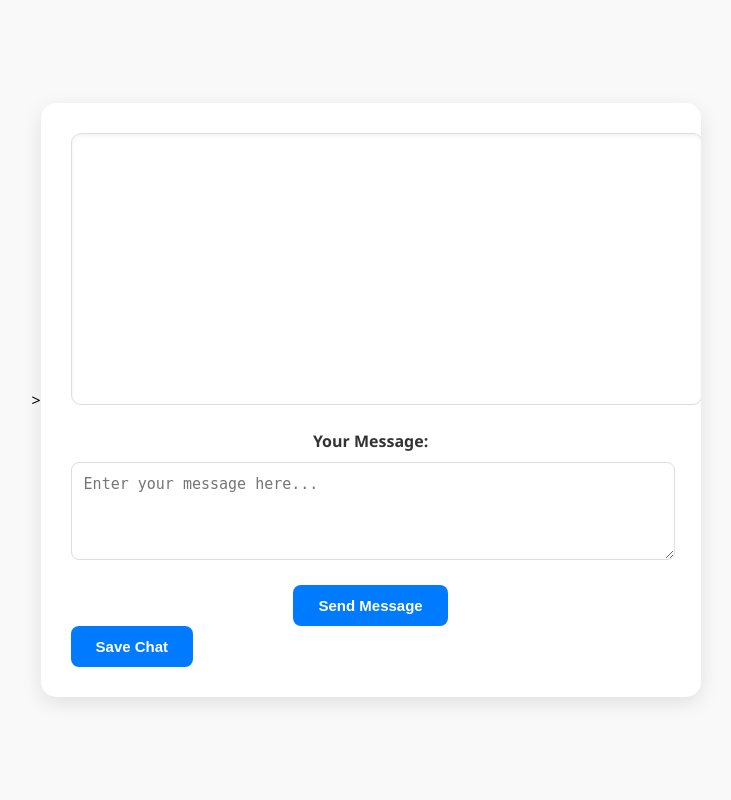
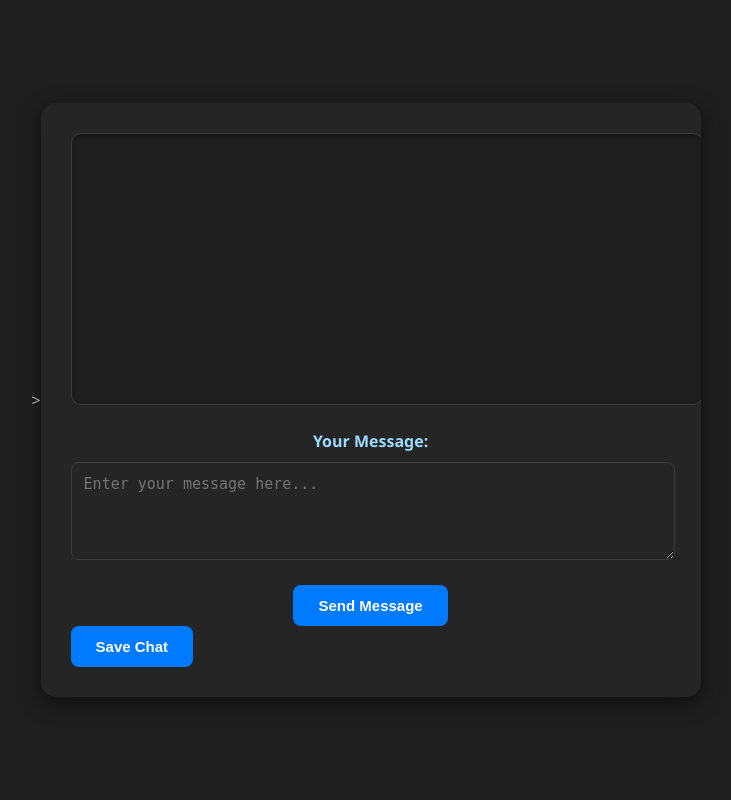
Before and after one commit to thesammiller/rime, a Flask app: template templates/form.html in a window 1280 px wide. Shown: the whole page, without its empty margins (274-1005 px from the left). Run offline with Flask 3, Linux system fonts and the light colour scheme; the template is opened without the code that fills it, so the values that code supplies are empty.

Commit message:
Update to night mode.

```diff
--- a/static/styles.css
+++ b/static/styles.css
@@ -1,33 +1,35 @@
 body {
   font-family: 'Segoe UI', Tahoma, Geneva, Verdana, sans-serif;
-  background-color: #f9f9f9;
+  background-color: #1e1e1e;
+  color: #d4d4d4;
   display: flex;
   justify-content: center;
   align-items: center;
   height: 100vh;
   margin: 0;
   padding: 0;
+  overflow: hidden;
 }
 
 .container {
   width: 600px;
-  background-color: #ffffff;
+  background-color: #252526;
   padding: 30px;
   border-radius: 15px;
-  box-shadow: 0 6px 20px rgba(0, 0, 0, 0.1);
+  box-shadow: 0 6px 20px rgba(0, 0, 0, 0.5);
   overflow: hidden;
 }
 
 .comments-container {
   height: 240px;
   width: 100%;
-  border: 1px solid #ddd;
-  overflow: auto;
+  border: 1px solid #3c3c3c;
+  overflow-y: auto;
   padding: 15px;
   margin-bottom: 25px;
-  background-color: #fff;
+  background-color: #1e1e1e;
   border-radius: 10px;
-  box-shadow: inset 0 2px 4px rgba(0, 0, 0, 0.05);
+  box-shadow: inset 0 2px 4px rgba(0, 0, 0, 0.3);
 }
 
 .comment {
@@ -63,21 +66,23 @@ label {
   margin-bottom: 10px;
   font-weight: 600;
   font-size: 16px;
-  color: #333;
+  color: #9cdcfe;
 }
 
 textarea {
   width: calc(100% - 22px);
   padding: 12px;
   border-radius: 8px;
-  border: 1px solid #ddd;
+  border: 1px solid #3c3c3c;
+  background-color: #252526;
+  color: #dcdcdc;
   font-size: 15px;
   margin-bottom: 20px;
   transition: border 0.3s ease;
 }
 
 textarea:focus {
-  border-color: #007bff;
+  border-color: #569cd6;
   outline: none;
 }
 
```
Also changed, not shown: other parts of static/styles.css (+26 -4 lines).
